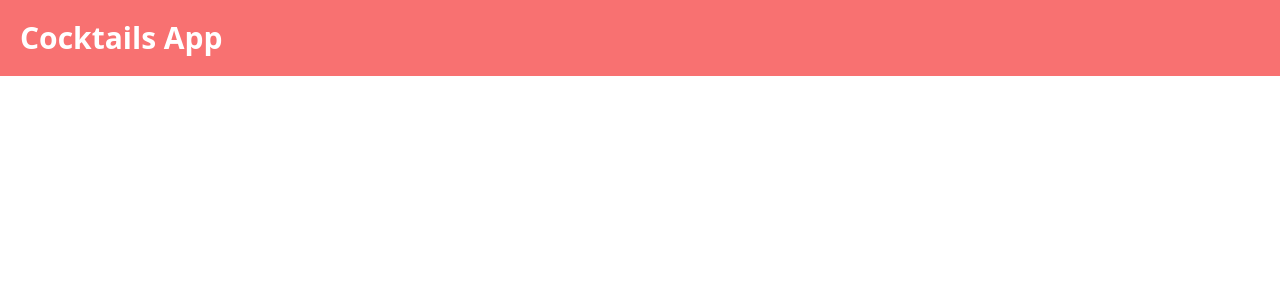
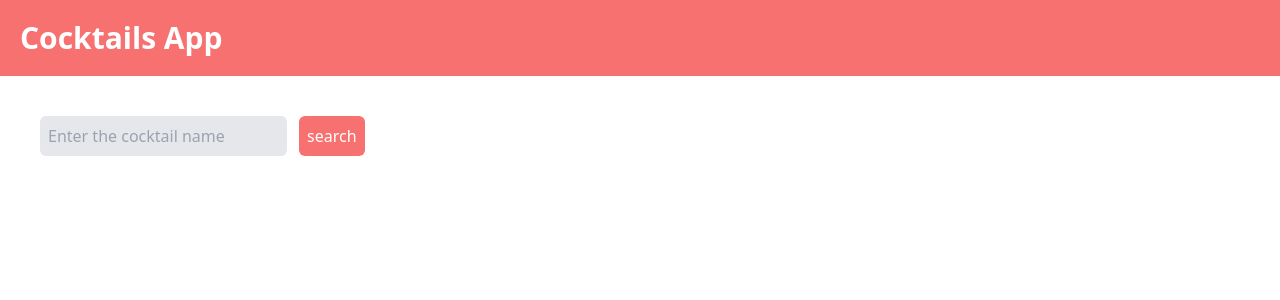
Before and after one commit to Inmacc96/cocktails-app, a React (Vite) app: page / in a window 1280 px wide. Shown: the top 300 px of the page. Built offline with nearby package versions, Linux system fonts and the light colour scheme.

Commit message:
Define the cocktail search form and save the value in the state

```diff
--- a/src/App.tsx
+++ b/src/App.tsx
@@ -1,8 +1,14 @@
+import SearchCocktails from "./components/SearchCocktails";
+
 function App() {
   return (
-    <header className="pl-5 py-5 text-white bg-red-400">
-      <h1 className="text-3xl font-bold">Cocktails App</h1>
-    </header>
+    <>
+      <header className="pl-5 py-5 text-white bg-red-400">
+        <h1 className="text-3xl font-bold">Cocktails App</h1>
+      </header>
+
+      <SearchCocktails />
+    </>
   );
 }
 
--- /dev/null
+++ b/src/components/SearchCocktails.tsx
@@ -0,0 +1,28 @@
+import { useState } from "react";
+
+const SearchCocktails = () => {
+  const [cocktailName, setCocktailName] = useState("");
+
+  const handleSubmit = (e: React.FormEvent<HTMLFormElement>) => {
+    e.preventDefault();
+    console.log("Searching...");
+  };
+
+  return (
+    <form className="mt-10 ml-10" onSubmit={handleSubmit}>
+      <input
+        type="text"
+        name="cocktailname"
+        placeholder="Enter the cocktail name"
+        className="bg-gray-200 p-2 rounded-md mr-3"
+        value={cocktailName}
+        onChange={(e) => setCocktailName(e.target.value)}
+      />
+      <button type="submit" className="bg-red-400 text-white p-2 rounded-md">
+        search
+      </button>
+    </form>
+  );
+};
+
+export default SearchCocktails;
```
